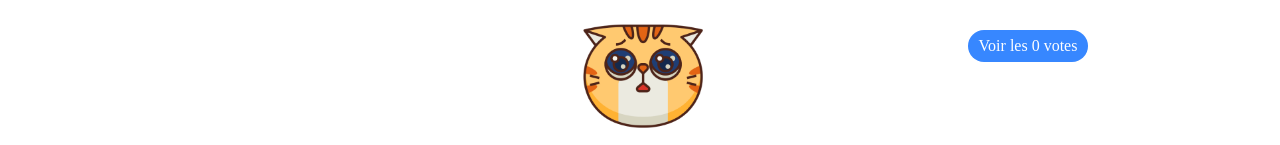
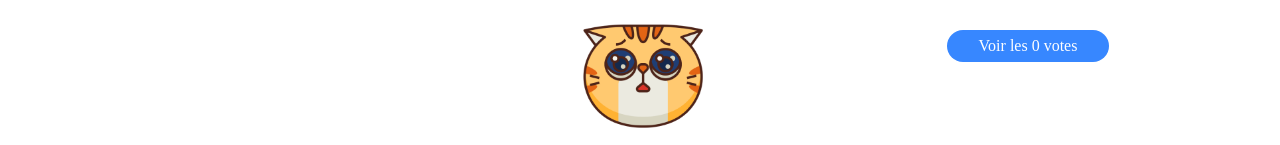
Before and after one commit to happyriri/cat-mash, a Vue app: page / in a window 1280 px wide. Shown: the top 145 px of the page. Built offline with nearby package versions, Linux system fonts and the light colour scheme.

Commit message:
Fix votes being refresh every new route push

```diff
--- a/src/App.vue
+++ b/src/App.vue
@@ -1,4 +1,12 @@
 <script setup lang="ts">
+import { onBeforeMount } from 'vue';
+import { useCatsStore } from './stores/cats'
+
+const catsStore = useCatsStore();
+
+onBeforeMount(() => {
+  catsStore.getAllCats();
+});
 </script>
 
 <template>
--- a/src/views/VotePage.vue
+++ b/src/views/VotePage.vue
@@ -1,5 +1,5 @@
 <script setup lang="ts">
-import { ref, computed, onMounted } from 'vue';
+import { ref, computed, onBeforeMount } from 'vue';
 
 import { useCatsStore } from '../stores/cats'
 
@@ -17,8 +17,7 @@ const headerImg = computed(() => {
   return imgTears.value ? catTears : catHappy;
 });
 
-onMounted(() => {
-  catsStore.getAllCats();
+onBeforeMount(() => {
   catsStore.generateTwoRandomCats();
 });
 
@@ -112,6 +111,9 @@ const incrementVote = (catId: string) => {
   margin: 30px;
   font-family: 'Poppins';
   font-weight: 500;
+  width: 140px;
+  display: flex;
+  justify-content: center;
 }
 
 .button:hover {
```
